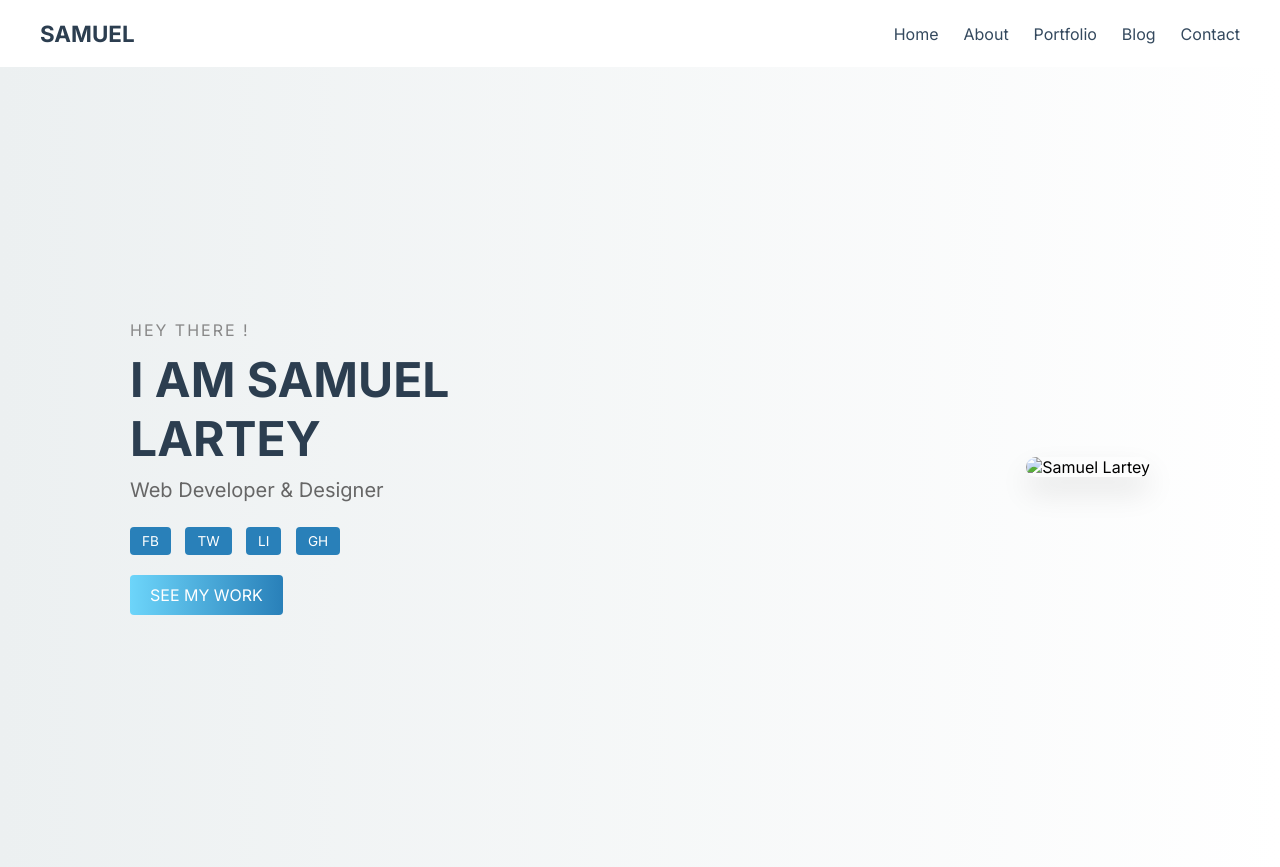
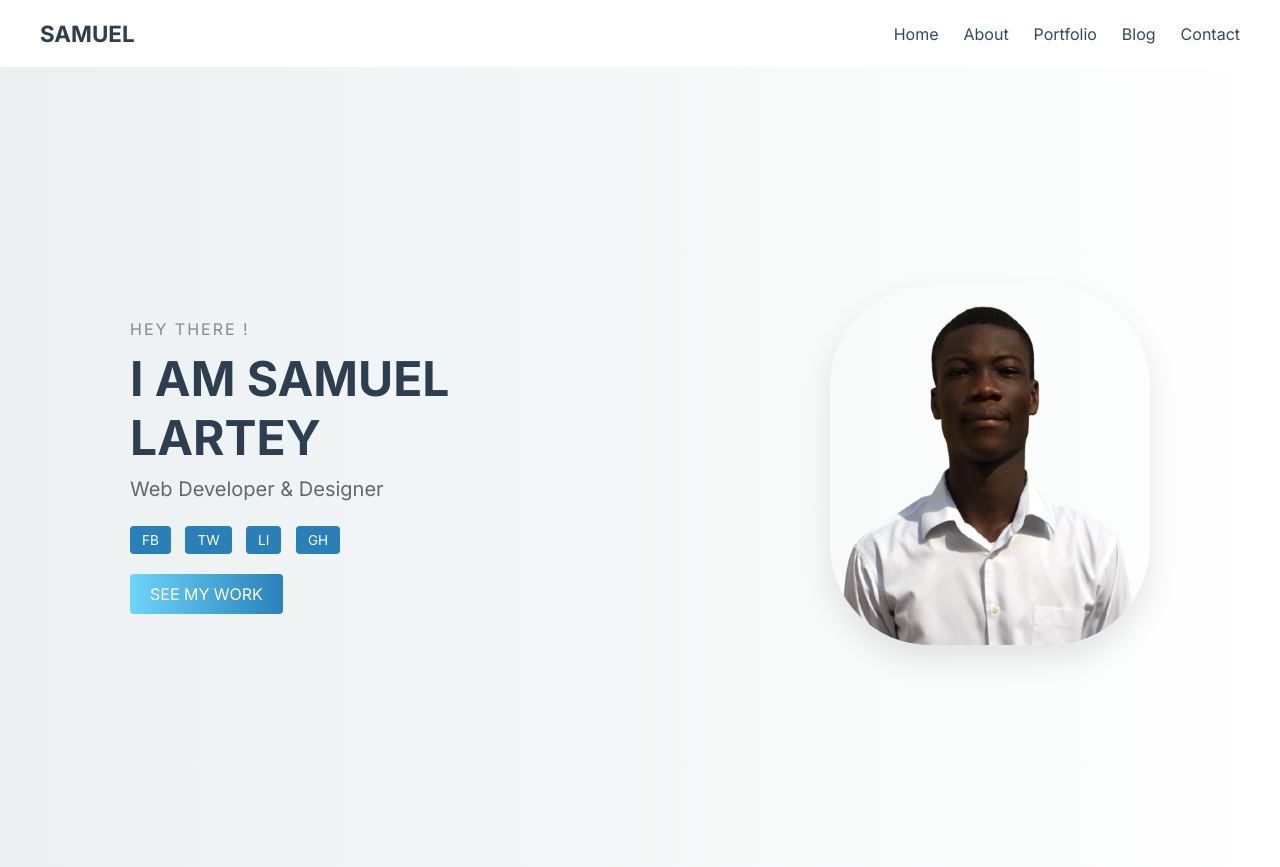
Before and after one commit to majestybn/My-portfolio, a plain HTML site: page index.html in a window 1280 px wide. Drawn offline with Linux system fonts and the light colour scheme.

Commit message:
Update index.html

```diff
--- a/index.html
+++ b/index.html
@@ -61,7 +61,7 @@
         <a href="portfolio.html" class="btn">SEE MY WORK</a>
       </div>
       <div class="image-box">
-        <img src="images/20210111_133636_IMG_0991-removebg-preview.png" alt="Samuel Lartey" />
+        <img src="https://github.com/majestybn/My-portfolio/blob/main/20210111_133636_IMG_0991-removebg-preview.png" alt="Samuel Lartey" />
       </div>
     </div>
   </section>
```
